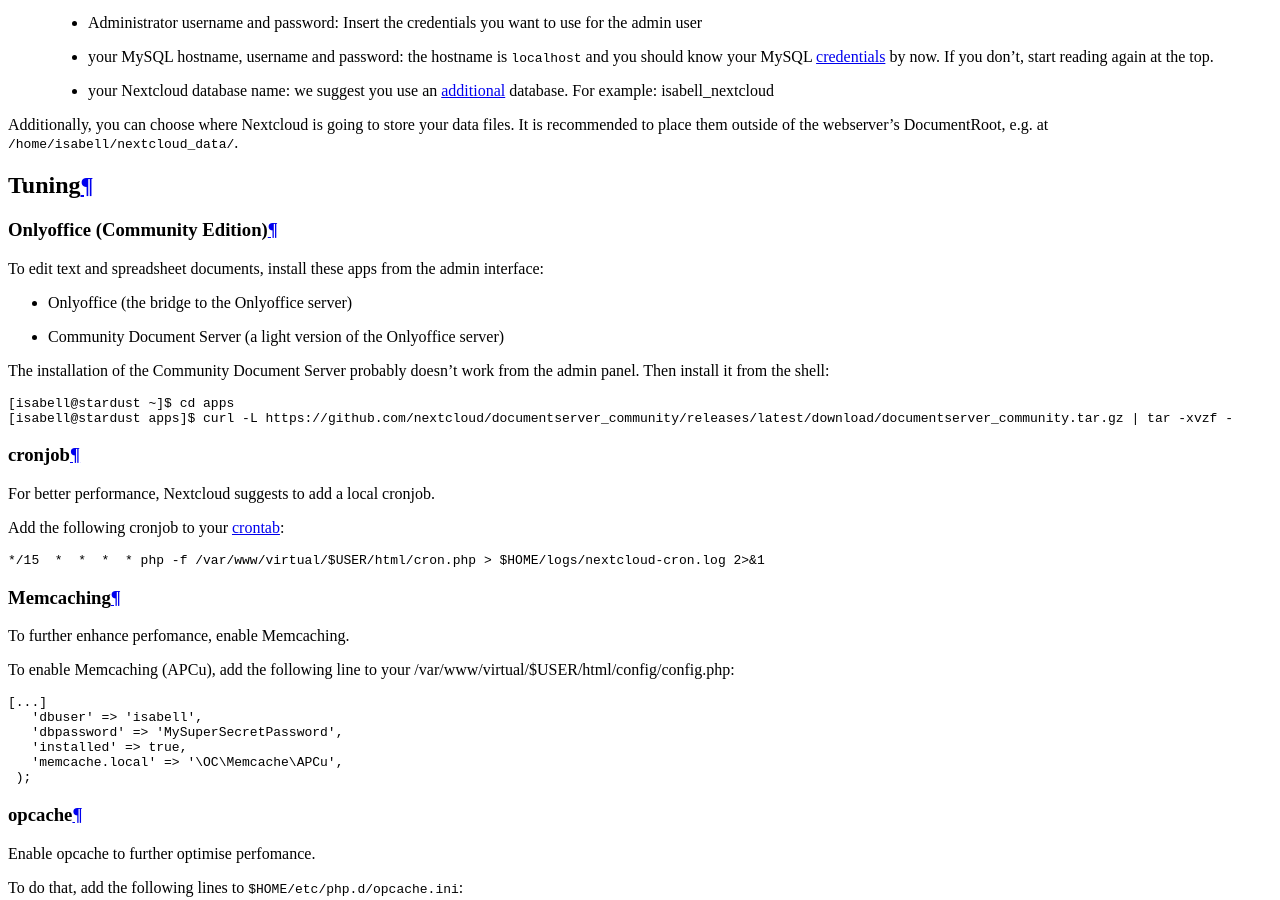
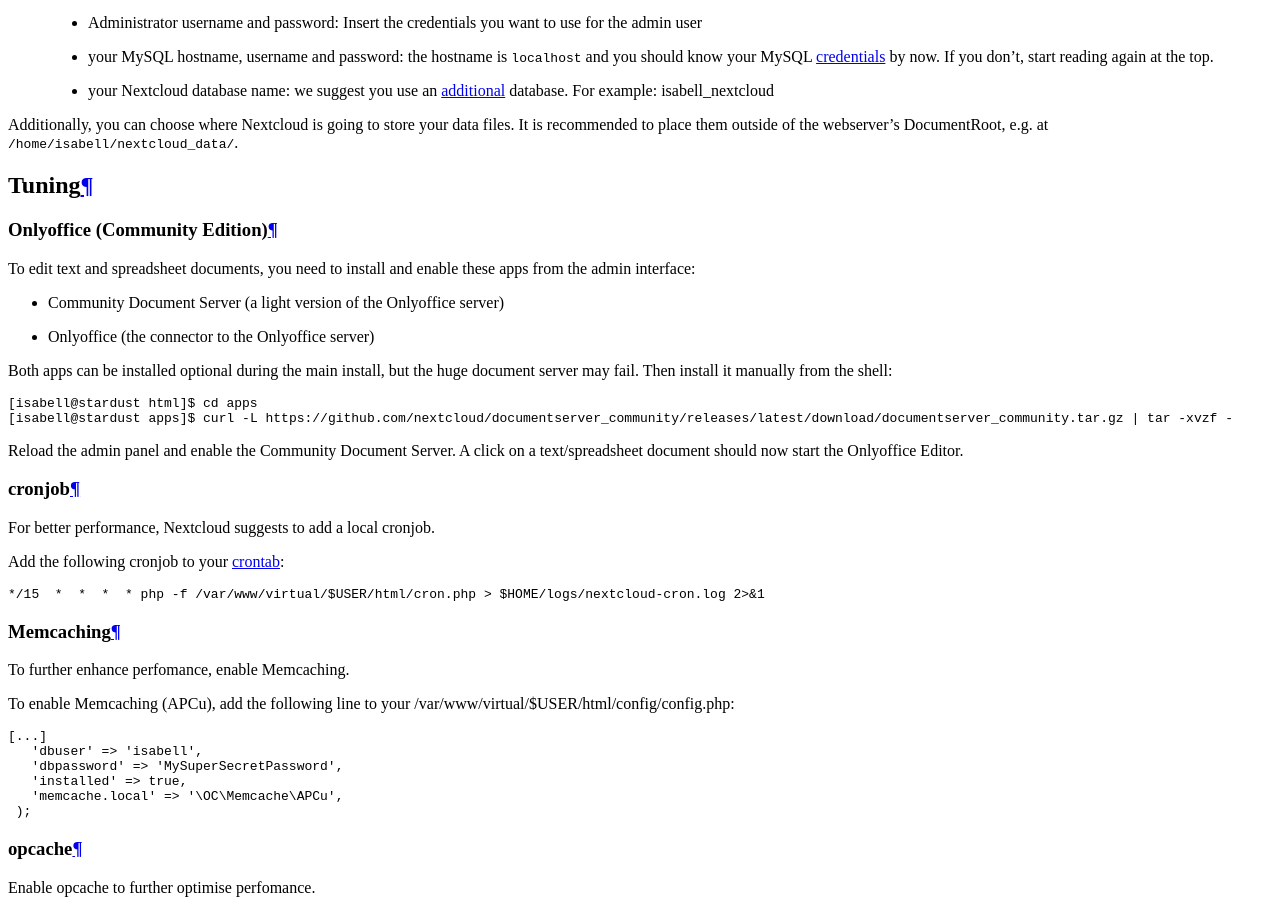
Before and after one commit to Uberspace/lab, a Sphinx documentation site: the page built from source/guide_nextcloud.rst, in a window 1280 px wide and 900 px high, scrolled down 4403 px. Built offline with Sphinx 7.4.7 and the Read the Docs theme 2.0.0, drawn with Linux system fonts in a browser that asks for light colours.

Commit message:
Update guide_nextcloud.rst
Made corrections for the Onlyoffice installation and tested the instruction with a fresh install, now it should work like described.

```diff
--- a/source/guide_nextcloud.rst
+++ b/source/guide_nextcloud.rst
@@ -81,17 +81,20 @@
 ======
 Onlyoffice (Community Edition)
 -------
-To edit text and spreadsheet documents, install these apps from the admin interface:
+To edit text and spreadsheet documents, you need to install and enable these apps from the admin interface:
 
-* Onlyoffice (the bridge to the Onlyoffice server)
 * Community Document Server (a light version of the Onlyoffice server)
+* Onlyoffice (the connector to the Onlyoffice server)
 
-The installation of the Community Document Server probably doesn't work from the admin panel. Then install it from the shell:
+Both apps can be installed optional during the main install, but the huge document server may fail. Then install it manually from the shell:
 
 ::
 
-[isabell@stardust ~]$ cd apps
+[isabell@stardust html]$ cd apps
 [isabell@stardust apps]$ curl -L https://github.com/nextcloud/documentserver_community/releases/latest/download/documentserver_community.tar.gz | tar -xvzf -
+
+Reload the admin panel and enable the Community Document Server.
+A click on a text/spreadsheet document should now start the Onlyoffice Editor.
 
 cronjob
 -------
```
